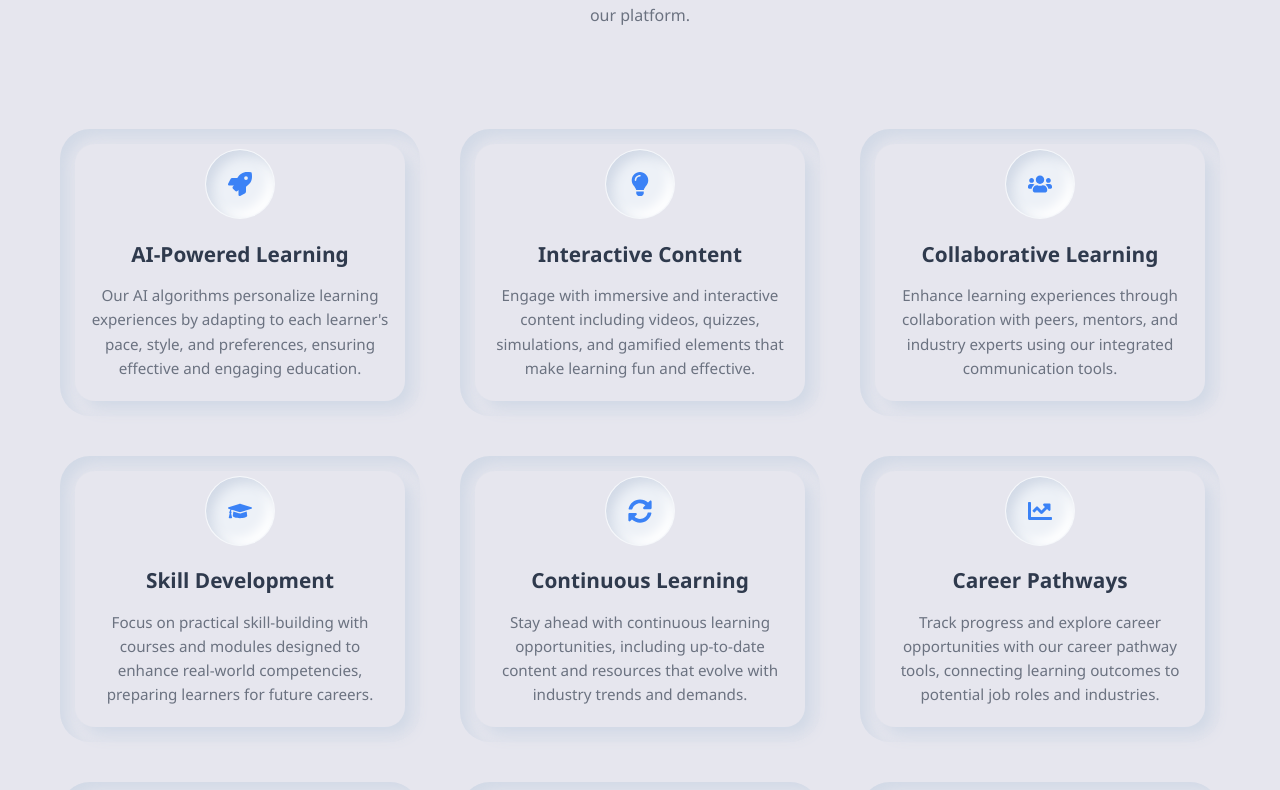
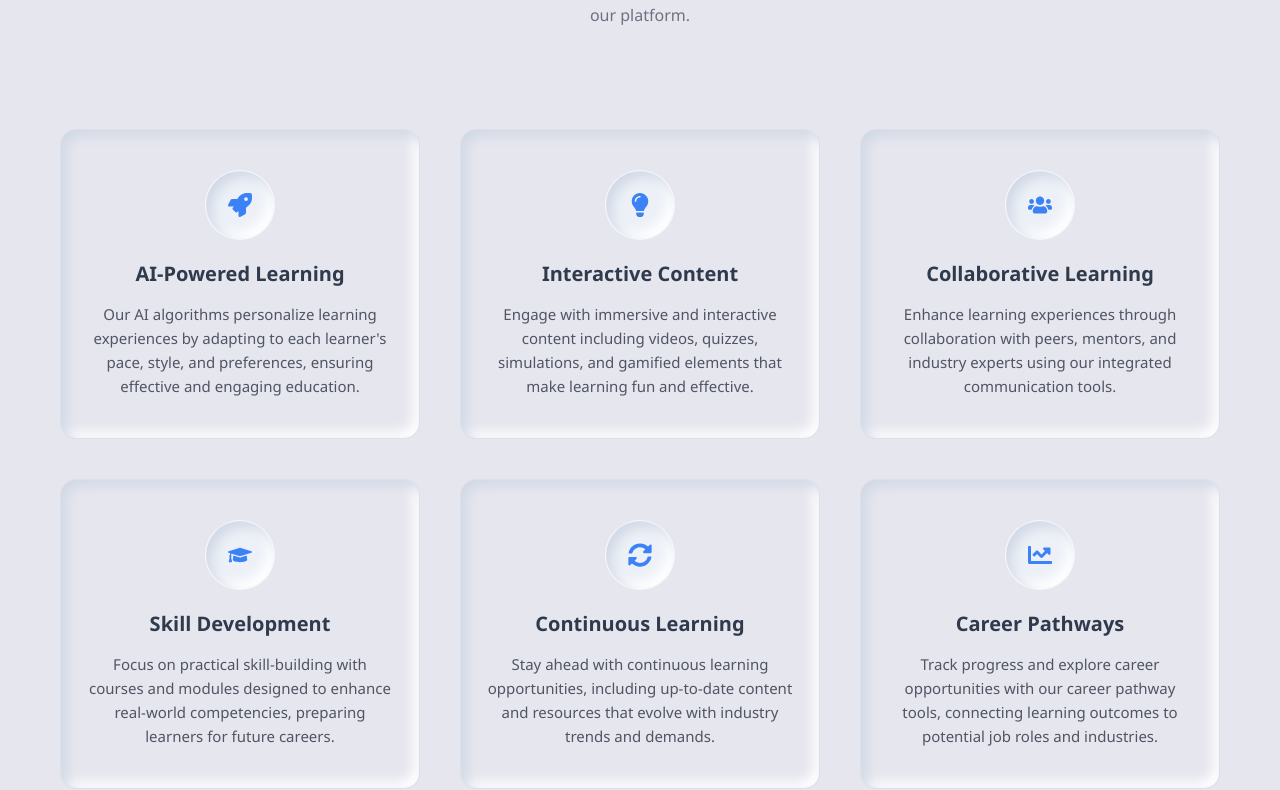
Before and after one commit to PRGEEQGlobalSolutionsPrivateLIT/LMS-Main-Pro, a Next.js app in the folder apps/learner-web/: page / in a window 1280 px wide. Shown: the part 910-1700 px from the top of the page. Built offline with nearby package versions, Linux system fonts and the light colour scheme.

Commit message:
Update globals.css

```diff
--- a/apps/learner-web/app/globals.css
+++ b/apps/learner-web/app/globals.css
@@ -354,39 +354,26 @@ body {
   background-color: var(--neu-bg);
 }
 
+/* CARD */
 .feature-box {
-  background-color: var(--neu-bg);
-  padding: 20px;
-  border-radius: 30px;
+  background: var(--neu-bg);
+  padding: 40px 25px;
+  border-radius: 16px;
   position: relative;
   text-align: center;
 
-  /* ❌ remove animation */
+  /* INNER NEUMORPHISM */
+  box-shadow:
+    inset 6px 6px 12px var(--neu-shadow-mid),
+    inset -6px -6px 12px var(--neu-shadow-light);
+
+  border: 1px solid rgba(0, 0, 0, 0.03);
   transition: none;
-
-  /* ✅ keep only dark depth */
-  box-shadow:
-    inset 8px 8px 16px var(--neu-shadow-mid);
 }
 
-/* ❌ REMOVE GLOW SOURCE COMPLETELY */
+/* REMOVE OLD INNER LAYER */
 .feature-box::after {
-  content: "";
-  position: absolute;
-  top: 15px;
-  left: 15px;
-  right: 15px;
-  bottom: 15px;
-  background-color: var(--neu-bg);
-  border-radius: 20px;
-  z-index: 1;
-
-  /* ✅ only dark shadow */
-  box-shadow:
-    8px 8px 15px var(--neu-shadow-mid);
-
-  /* ❌ remove white border */
-  border: none;
+  display: none;
 }
 
 /* ensure content stays above */
@@ -404,36 +391,56 @@ body {
   align-items: center;
   justify-content: center;
   border-radius: 50%;
-  background-color: var(--neu-surface-soft);
+  background: var(--neu-bg);
   color: var(--neu-blue);
   font-size: 26px;
 
-  /* ✅ only dark shadow */
+  /* RAISED ICON */
   box-shadow:
-    6px 6px 12px var(--neu-shadow-mid);
+    -5px -5px 10px var(--neu-shadow-light),
+    5px 5px 10px var(--neu-shadow-mid);
+
+  transition: all 0.2s ease;
+}
+
+/* OPTIONAL HOVER FOR ICON ONLY */
+.icon-circle:hover {
+  transform: scale(0.97);
+  box-shadow:
+    inset 4px 4px 8px var(--neu-shadow-mid),
+    inset -4px -4px 8px var(--neu-shadow-light);
 }
 
 /* ================= TEXT ================= */
 .feature-box h3 {
   color: var(--neu-heading);
-  font-size: 1.3rem;
-  font-weight: 700;
-  margin-bottom: 15px;
+  font-size: 20px;
+  font-weight: 600;
+  margin-bottom: 12px;
 }
 
 .feature-box p {
-  color: var(--neu-text-light);
-  font-size: 0.95rem;
+  color: var(--neu-text);
+  font-size: 15px;
   line-height: 1.6;
-  padding: 0 10px;
+  margin-bottom: 0;
+  padding: 0;
 }
 
-/* ❌ HARD DISABLE ANY HOVER EFFECT */
+/* HARD DISABLE CARD HOVER EFFECT */
 .feature-box:hover,
-.feature-box:hover::after {
+.feature-box:active {
   transform: none !important;
-  box-shadow: none !important;
-  border: none !important;
+  box-shadow:
+    inset 6px 6px 12px var(--neu-shadow-mid),
+    inset -6px -6px 12px var(--neu-shadow-light) !important;
+  border: 1px solid rgba(0, 0, 0, 0.03) !important;
+}
+
+/* prevent pseudo blocking */
+.feature-box::before,
+.feature-box::after {
+  pointer-events: none;
 }
 
 /* ================= RESPONSIVE ================= */
@@ -449,11 +456,7 @@ body {
   .platform-features {
     grid-template-columns: 1fr;
     gap: 40px;
-    padding: 0px 20px;
-  }
-
-  .feature-box p {
-    max-width: 100%;
+    padding: 0 20px;
   }
 
   .icon-circle {
@@ -464,6 +467,11 @@ body {
 
   .feature-box h3 {
     font-size: 18px;
+  }
+
+  .feature-box p {
+    max-width: 100%;
+    font-size: 14px;
   }
 }
 /* ================= ICON COLORS ================= */
@@ -866,7 +874,9 @@ body {
   line-height: 1.8;
   color: var(--neu-heading);
   margin: 8px 0;
-}/* ================= LEARNING CARDS SECTION ================= */
+}
+
+/* ================= LEARNING CARDS SECTION ================= */
 
 .learning-cards {
   padding: 20px;
```
